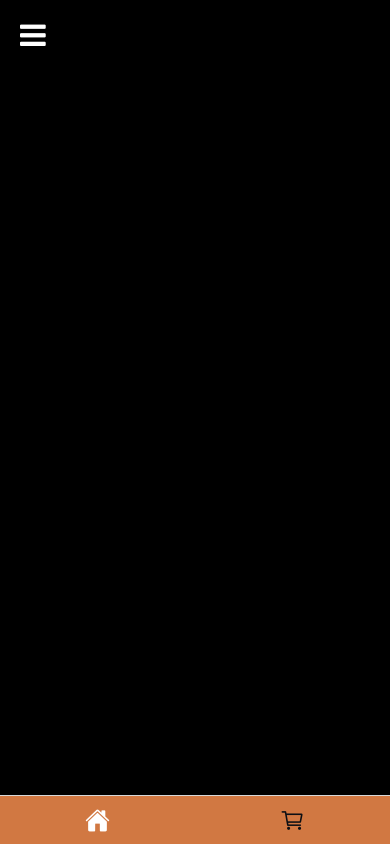
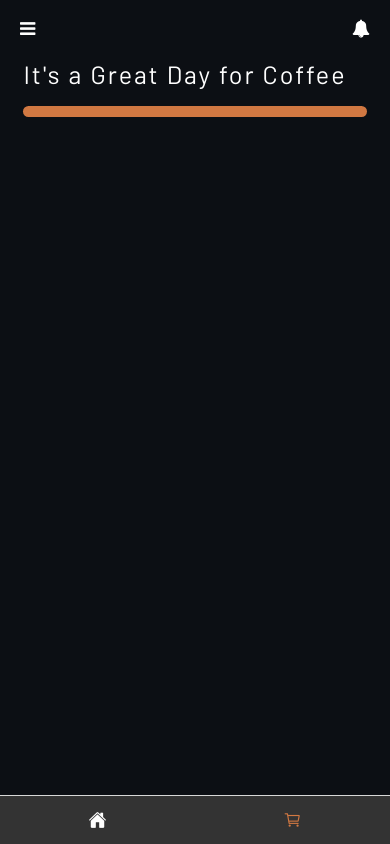
Before and after one commit to adenike005/Coffe, a React Native app: screen /Home in a window 390 px wide. Built offline with nearby package versions, Linux system fonts and the light colour scheme.

Commit message:
On branch master Changes to be committed: 	modified:   Component/tabs.js 	modified:   Screen/Home.js

```diff
--- a/Component/tabs.js
+++ b/Component/tabs.js
@@ -5,11 +5,14 @@ import { Ionicons } from '@expo/vector-icons';
 import Home from '../Screen/Home';
 import Cart from '../Screen/Cart';
 import Colors from '../Component/Colors';
+import { BlurView } from 'expo-blur';
+import { Text } from 'react-native';
 
 
 const Tab = createBottomTabNavigator();
 
 const TabNavigator = () => {
+  const iconSize = 18;
   return (
     <Tab.Navigator
     screenOptions={({ route }) => ({
@@ -23,15 +26,17 @@ const TabNavigator = () => {
           }
 
           // You can return any component that you like here!
-          return <Ionicons name={iconName} size={size} color={color} />;
+          return <Ionicons name={iconName} size={iconSize} color={color} />;
         },
       })}
       tabBarOptions={{
         activeTintColor: Colors.white,
-        inactiveTintColor: Colors.dark,
+        inactiveTintColor: Colors.primary,
         showLabel: false, // Hide tab labels
         tabStyle: {
-            backgroundColor: Colors.primary, // Background color for each individual tab
+          backgroundColor: 'rgba(0, 0, 0, 0.8)',
+          // Background color for each individual tab
+
           },        style: {
             borderTopColor: 'transparent', // This is to avoid a border on the top of the tab bar
           },
@@ -40,6 +45,9 @@ const TabNavigator = () => {
 
 
       }}
+
+
+
 
 
       >
--- a/Screen/Home.js
+++ b/Screen/Home.js
@@ -3,9 +3,8 @@ import { View, Text, StyleSheet, TouchableWithoutFeedback, Image } from 'react-n
 import Icon from 'react-native-vector-icons/FontAwesome';
 import Colors from '../Component/Colors';
 import { BlurView } from 'expo-blur';
-import { Ionicons } from '@expo/vector-icons';
 
-const Home = ({ navigation }) => {
+const Begin = ({ navigation }) => {
   const [isDrawerOpen, setIsDrawerOpen] = useState(false);
 
   const toggleDrawer = () => {
@@ -19,74 +18,66 @@ const Home = ({ navigation }) => {
   };
 
   return (
-
     <TouchableWithoutFeedback onPress={closeDrawer}>
-      <View style={{flex: 1, }}>
+      <View style={{ flex: 1 }}>
         {/* Main Content */}
         <View style={styles.mainContent}>
-          <Text>Main Content Goes Here</Text>
+          <View style={{marginTop: "15%", marginHorizontal: "6%"}}>
+            <Text style={{color:Colors.white, fontSize: 25, fontFamily:"Regular", letterSpacing:2, marginBottom:"5%"}}>It's a Great Day for Coffee</Text>
+            <View style={{width: "100%", height: "25%", backgroundColor:Colors.primary, borderRadius: 10, display:"flex", flexDirection:"row", justifyContent:"center", alignItems:"center"}}>
+
+            </View>
+          </View>
+        </View>
+
+        <View style={styles.notificationIcon}>
+          <Icon name='bell' size={18} color={Colors.white} />
         </View>
 
         {/* Drawer */}
         {isDrawerOpen && (
-          <View style={styles.drawer}>
-           <View style={{padding: 20,position:"relative" }}>
+          <BlurView intensity={80} style={styles.drawer}>
+            <View style={{ padding: 20, position: 'relative' }}>
               <View style={{
                 width: 150,
                 height: 150,
                 marginBottom: 30,
-
               }}>
                 <Image source={require("../assets/Images/Black.png")}
-              style={{width: "100%",
-              height:"100%"}}/>
+                  style={{ width: "100%", height: "100%" }} />
               </View>
 
-         <View style={{display:"flex", flexDirection:"row",marginBottom: 20 }}>
-         {/* <Image source={require("../assets/Images/home.png")} style={{width: 20, height: 25}}/> */}
-         <Icon name='home' size={30} color={Colors.white}/>
-         <Text style={{fontSize: 16, textAlign:"center", marginHorizontal: 20, fontFamily:"Pacifico", color:Colors.white}}>Home</Text>
-         </View >
-
-         <View style={{display:"flex", flexDirection:"row",marginBottom: 20 }}>
-         <Image source={require("../assets/Images/about.png")} style={{width: 30, height: 30}}/>
-
-         <Text style={{fontSize: 16, textAlign:"center", marginHorizontal: 20, fontFamily:"Pacifico", color:Colors.white}}>About</Text>
-         </View >
-
-
-
-
+              <View style={{ display: "flex", flexDirection: "row", marginBottom: 20 }}>
+                <Icon name='home' size={18} color={Colors.white} />
+                <Text style={{ fontSize: 13, textAlign: "center", marginHorizontal: 20, fontFamily: "Pacifico", color: Colors.white }}>Home</Text>
               </View>
 
-
+              <View style={{ display: "flex", flexDirection: "row", marginBottom: 20 }}>
+                <Image source={require("../assets/Images/about.png")} style={{ width: 18, height: 18 }} />
+                <Text style={{ fontSize: 13, textAlign: "center", marginHorizontal: 20, fontFamily: "Pacifico", color: Colors.white }}>About</Text>
               </View>
+            </View>
+          </BlurView>
         )}
 
         {/* Drawer Toggle Button with Icon */}
         <TouchableWithoutFeedback onPress={toggleDrawer}>
           <View style={styles.drawerToggleButton}>
-
-           {isDrawerOpen ? (<Icon name='times' size={30} color="white" style={styles.closeButton} />) : (<Icon name='bars' size={30} color="white" />)}
-
+            {isDrawerOpen ? (<Icon name='times' size={30} color="white" style={styles.closeButton} />) : (<Icon name='bars' size={18} color="white" />)}
           </View>
         </TouchableWithoutFeedback>
       </View>
     </TouchableWithoutFeedback>
-
   );
 };
 
 const styles = StyleSheet.create({
   container: {
     flex: 1,
-
   },
   mainContent: {
     flex: 1,
-    justifyContent: 'center',
-    alignItems: 'center',
-    backgroundColor: "#000",
+    backgroundColor: Colors.dark,
   },
   drawer: {
     elevation: 80,
@@ -95,9 +86,10 @@ const styles = StyleSheet.create({
     left: 0,
     width: "70%",
     height: '100%',
-    backgroundColor: Colors.primary,
+    // backgroundColor: Colors['dark-light'],
+    backgroundColor: 'rgba(0, 0, 0, 0.8)',
     padding: 20,
-    zIndex: 6,
+    zIndex: 20,
   },
   drawerToggleButton: {
     position: 'absolute',
@@ -108,6 +100,12 @@ const styles = StyleSheet.create({
   closeButton: {
     display: "none",
   },
+  notificationIcon: {
+    position: 'absolute',
+    top: 20,
+    right: 20,
+    zIndex: 3,
+  },
 });
 
-export default Home;
+export default Begin;
```
Lines whose indentation alone changed are shown as unchanged.
